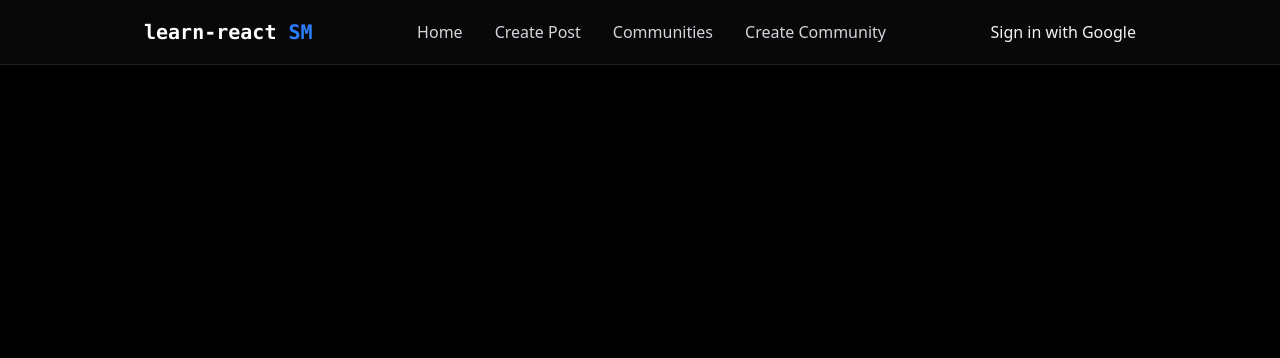
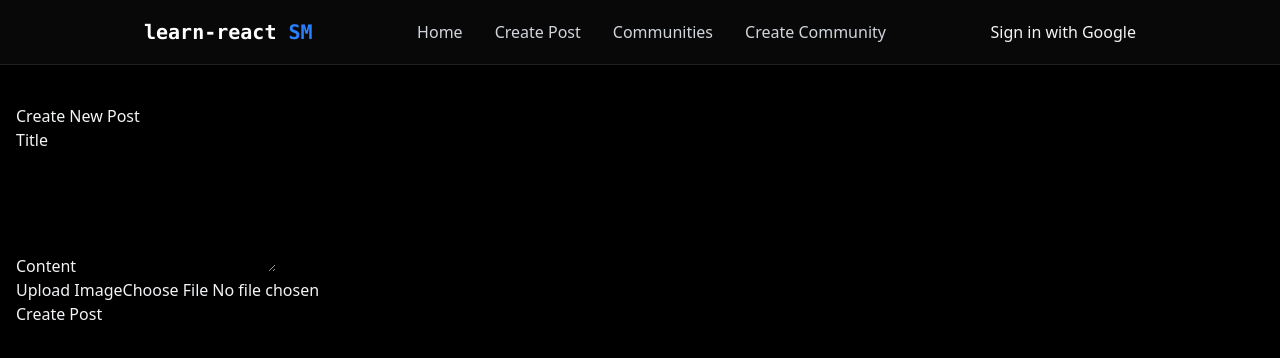
Before and after one commit to reesecantu/learn-react-social-media, a React (Vite) app: page /create in a window 1280 px wide. Shown: the top 358 px of the page. Built offline with nearby package versions, Linux system fonts and the light colour scheme; no server answers.

Commit message:
ADD basic create post functionality

```diff
--- a/src/App.tsx
+++ b/src/App.tsx
@@ -1,6 +1,7 @@
 import { Route, Routes } from "react-router";
 import { Home } from "./pages/Home";
 import { Navbar } from "./components/Navbar";
+import { CreatePostPage } from "./pages/CreatePostPage";
 
 function App() {
   return (
@@ -9,6 +10,7 @@ function App() {
       <div className="container mx-auto px-4 py-6">
         <Routes>
           <Route path="/" element={<Home />} />
+          <Route path="/create" element={<CreatePostPage />} />
         </Routes>
       </div>
     </div>
--- /dev/null
+++ b/src/context/CreatePost.tsx
@@ -0,0 +1,96 @@
+import { useState, type ChangeEvent } from "react";
+import { useMutation } from "@tanstack/react-query";
+import { supabase } from "../supabase-client";
+
+interface PostInput {
+  title: string;
+  content: string;
+}
+
+const createPost = async (post: PostInput, imageFile: File) => {
+  const filePath = `${post.title}-${Date.now}-${imageFile.name}`;
+
+  const { error: uploadError } = await supabase.storage
+    .from("post-images")
+    .upload(filePath, imageFile);
+  if (uploadError) throw new Error(uploadError.message);
+
+  const { data: publicUrlData } = supabase.storage
+    .from("post-images")
+    .getPublicUrl(filePath);
+
+  const { data, error } = await supabase
+    .from("posts")
+    .insert([{ ...post, image_url: publicUrlData.publicUrl }]);
+  if (error) throw new Error(error.message);
+
+  return data;
+};
+
+export const CreatePost = () => {
+  const [title, setTitle] = useState("");
+  const [content, setContent] = useState("");
+  const [selectedFile, setSelectedFile] = useState<File | null>(null);
+
+  const { mutate } = useMutation({
+    mutationFn: (data: { post: PostInput; imageFile: File }) => {
+      return createPost(data.post, data.imageFile);
+    },
+  });
+
+  const handleSubmit = (event: React.FormEvent) => {
+    event.preventDefault();
+    if (!selectedFile) return;
+    mutate({
+      post: {
+        title,
+        content,
+      },
+      imageFile: selectedFile,
+    });
+  };
+
+  const handleFileChange = (e: ChangeEvent<HTMLInputElement>) => {
+    if (e.target.files && e.target.files[0]) {
+      setSelectedFile(e.target.files[0]);
+    }
+  };
+
+  return (
+    <form onSubmit={handleSubmit}>
+      {" "}
+      <div>
+        {" "}
+        <label>Title</label>
+        <input
+          type="text"
+          id="title"
+          required
+          onChange={(e) => setTitle(e.target.value)}
+        />
+      </div>
+      <div>
+        {" "}
+        <label>Content</label>
+        <textarea
+          id="content"
+          required
+          rows={5}
+          onChange={(e) => setContent(e.target.value)}
+        />
+      </div>
+      <div>
+        {" "}
+        <label>Upload Image</label>
+        <input
+          id="image_url"
+          type="file"
+          accept="image/*"
+          required
+          onChange={handleFileChange}
+        />
+      </div>
+      <button type="submit">Create Post</button>
+    </form>
+  );
+};
--- /dev/null
+++ b/src/pages/CreatePostPage.tsx
@@ -0,0 +1,9 @@
+import { CreatePost } from "../context/CreatePost";
+
+export const CreatePostPage = () => {
+  return <div>
+    {" "}
+    <h2>Create New Post</h2>
+    <CreatePost />
+  </div>;
+};
```
